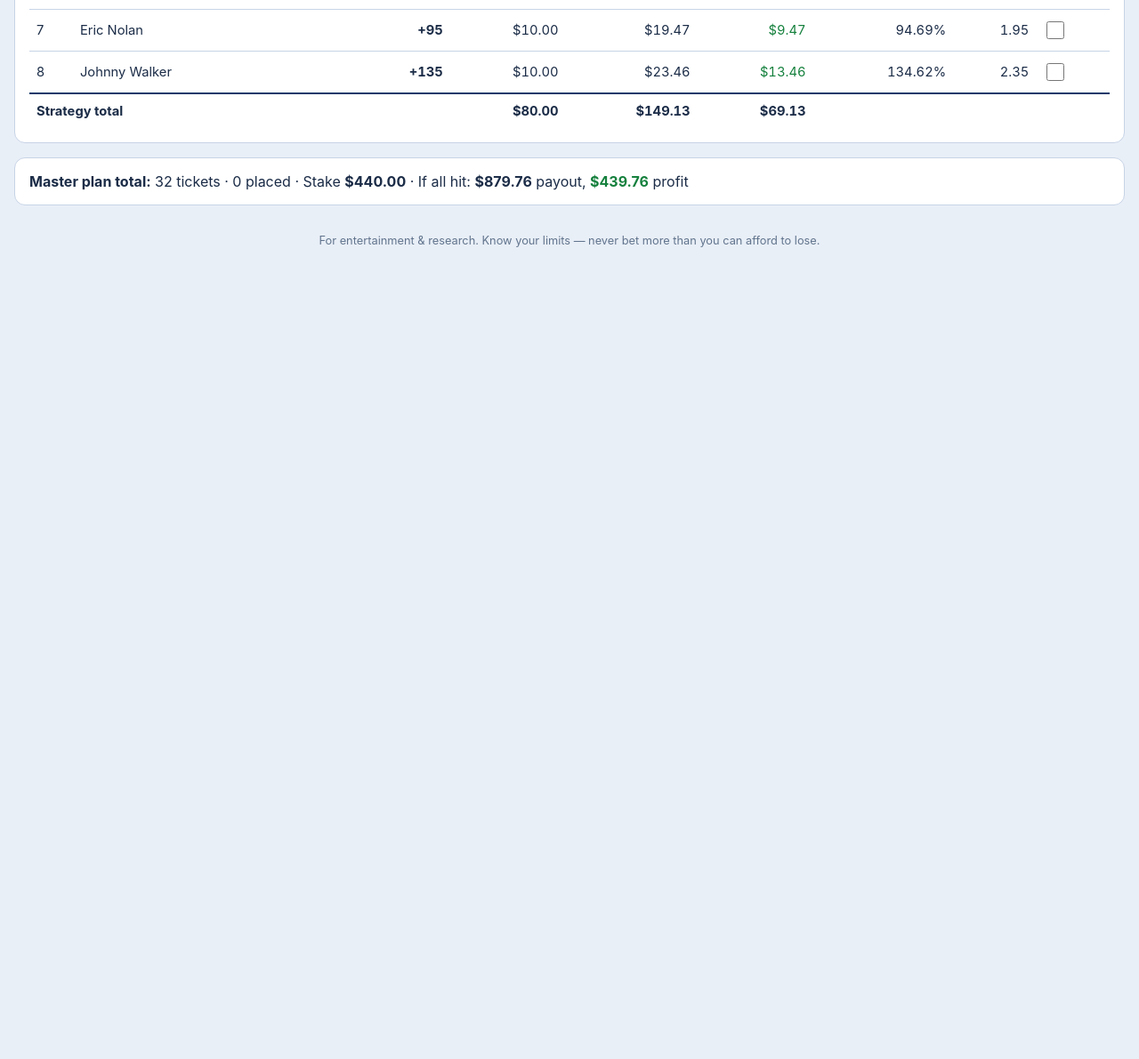
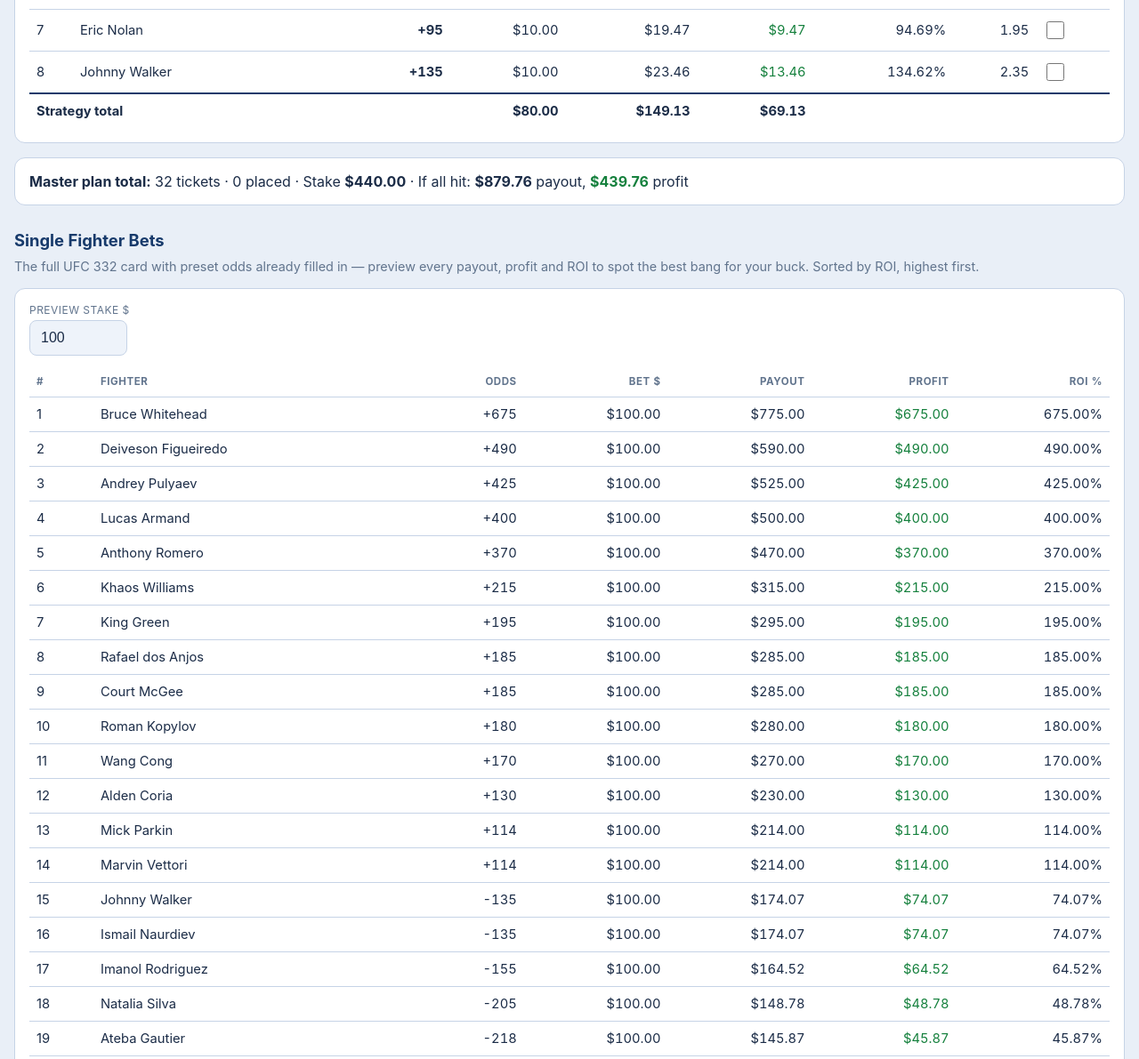
Before and after one commit to vharkish/UFC-332, a plain HTML site: page index.html in a window 1280 px wide. Shown: the part 2592-3783 px from the top of the page at 89% size. Before the commit the page ends 2886 px from the top, so only its background shows below. Drawn offline with Linux system fonts and the light colour scheme.

Commit message:
Add Single Fighter Bets preview: full card pre-filled, sorted by ROI, adjustable stake

```diff
--- a/index.html
+++ b/index.html
@@ -89,6 +89,21 @@
 <h2>3 Leg Parlay Strategies</h2>
 <p class="sub">Your master plan — tick each ticket as you place it.</p>
 <div id="strategies"></div>
+
+<h2>Single Fighter Bets</h2>
+<p class="sub">The full UFC 332 card with preset odds already filled in — preview every payout, profit and ROI to spot the best bang for your buck. Sorted by ROI, highest first.</p>
+<div class="card">
+  <div class="row" style="align-items:end">
+    <div class="field"><label for="previewStake">Preview stake $</label><input id="previewStake" type="number" min="0" step="any" value="100" style="max-width:110px"></div>
+  </div>
+  <table id="previewTable">
+    <thead><tr>
+      <th>#</th><th>Fighter</th><th class="num">Odds</th><th class="num">Bet $</th>
+      <th class="num">Payout</th><th class="num">Profit</th><th class="num">ROI %</th>
+    </tr></thead>
+    <tbody></tbody>
+  </table>
+</div>
 
 <footer>For entertainment &amp; research. Know your limits — never bet more than you can afford to lose.</footer>
 
@@ -319,6 +334,27 @@ function updatePlacedCounts(){
   const ge=document.querySelector('[data-gplaced]'); if(ge) ge.textContent=grandPlaced();
 }
 
+/* ---------- single-fighter preview: full card, pre-filled ---------- */
+function renderPreview(){
+  const tb=$("#previewTable tbody"); tb.innerHTML="";
+  const stake=parseFloat($("#previewStake").value)||0;
+  UFC332
+    .map(([name,odds])=>({name,odds,d:dec(odds)}))
+    .sort((a,b)=>b.d-a.d)
+    .forEach((r,i)=>{
+      const pay=stake*r.d, prof=pay-stake;
+      const tr=document.createElement("tr");
+      tr.innerHTML='<td>'+(i+1)+'</td><td>'+esc(r.name)+'</td>'
+        +'<td class="num">'+(r.odds>0?"+":"")+r.odds+'</td>'
+        +'<td class="num">'+money(stake)+'</td>'
+        +'<td class="num">'+money(pay)+'</td>'
+        +'<td class="num '+(prof>0?"pos":prof<0?"neg":"")+'">'+money(prof)+'</td>'
+        +'<td class="num">'+pct(r.d-1)+'</td>';
+      tb.appendChild(tr);
+    });
+}
+$("#previewStake").addEventListener("input",renderPreview);
+
 /* ---------- wire up ---------- */
 $("#addAlt").addEventListener("click",()=>{
   const last=state.alts[state.alts.length-1]||{};
@@ -327,7 +363,7 @@ $("#addAlt").addEventListener("click",()=>{
 });
 $("#addSingle").addEventListener("click",()=>{ state.singles.push({name:"",odds:"",bet:"100"}); save(); renderSingles(); });
 $("#loadUfc332").addEventListener("click",()=>{ refreshDatalist(); save(); renderParlays(); renderSingles(); alert("UFC 332 card loaded — fighter names now autocomplete with odds."); });
-$("#newEvent").addEventListener("click",()=>{ if(confirm("Clear everything and start a new event?")){ state={a1name:"",a1odds:"",a2name:"",a2odds:"",alts:[],singles:[],card:[],placed:{}}; save(); renderParlays(); renderSingles(); renderStrategies(); } });
+$("#newEvent").addEventListener("click",()=>{ if(confirm("Clear everything and start a new event?")){ state={alts:[],singles:[],card:[],placed:{}}; save(); renderParlays(); renderSingles(); renderStrategies(); } });
 
 /* ---------- init ---------- */
 load(); refreshDatalist();
@@ -342,7 +378,7 @@ function backfillOdds(){
 }
 backfillOdds(); save();
 if(!state.placed) state.placed={};
-renderParlays(); renderSingles(); renderStrategies();
+renderParlays(); renderSingles(); renderStrategies(); renderPreview();
 </script>
 </body>
 </html>
```
